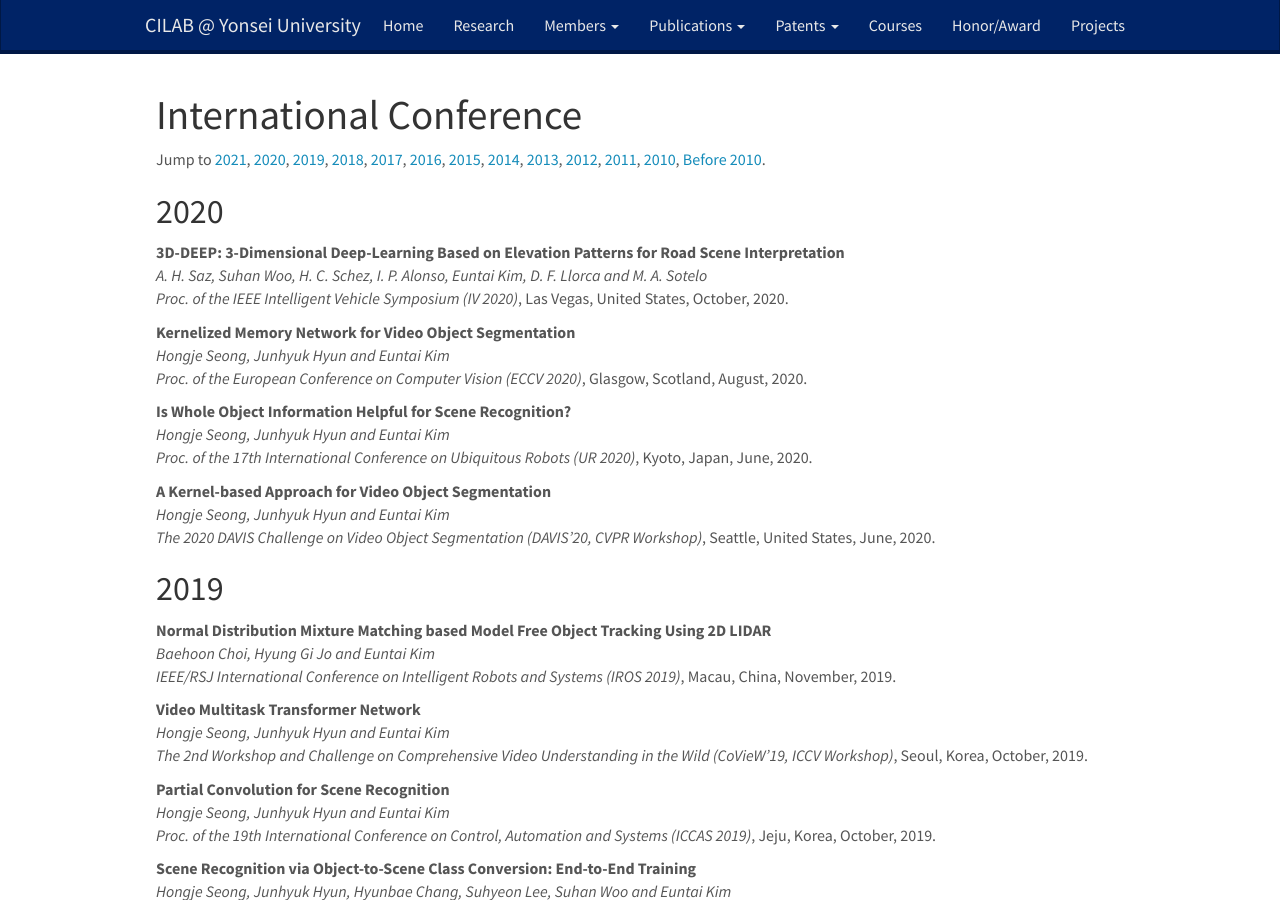
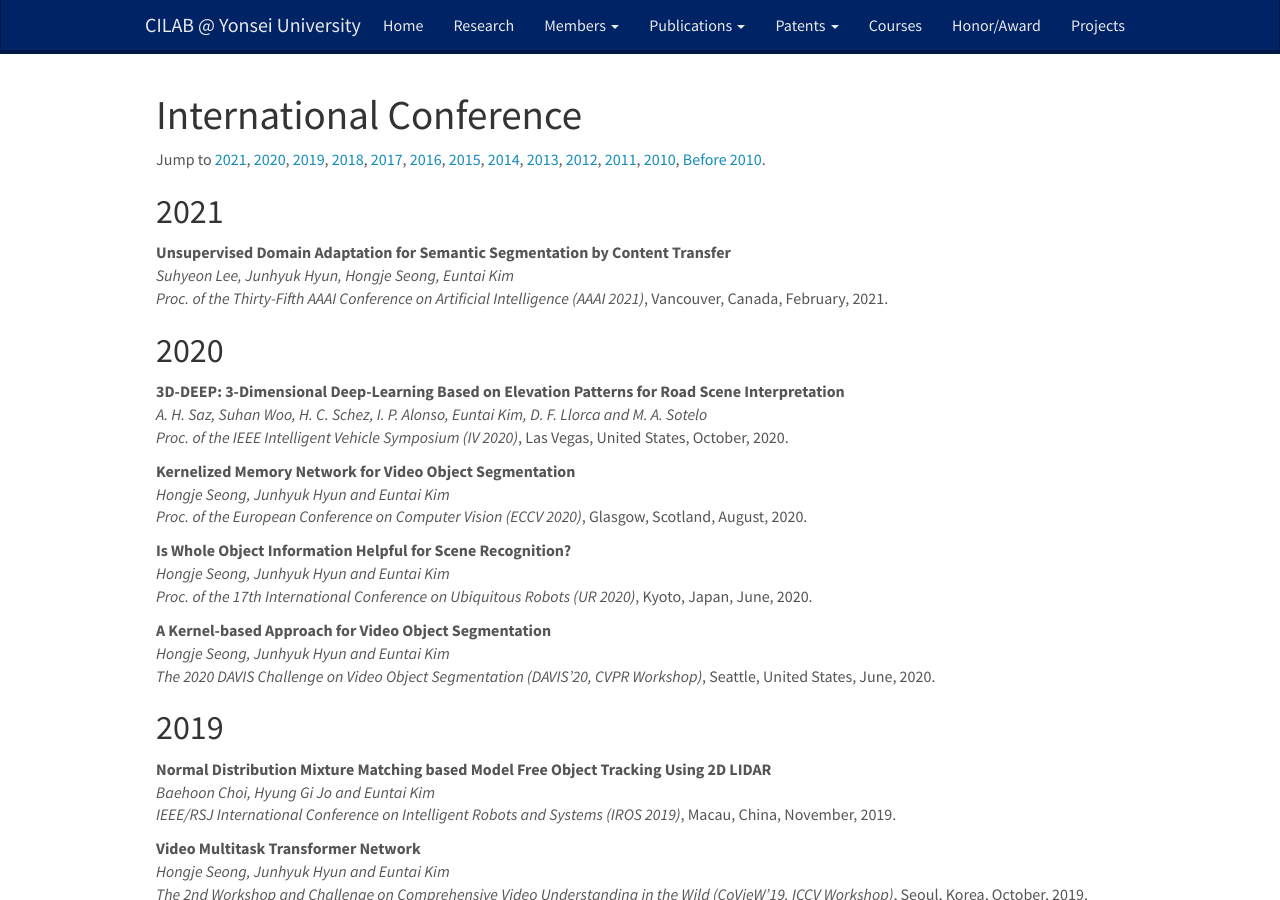
Before and after one commit to won4113/cilab-yonsei.github.io, a Jekyll site: the page built from _pages/int_conference.md, in a window 1280 px wide and 900 px high. Built offline with Jekyll 4.4.1, drawn with Linux system fonts in a browser that asks for light colours; nearby versions of some CDN libraries.

Commit message:
20.12.03
20.12.03
3 changes

```diff
--- a/_data/news.yml
+++ b/_data/news.yml
@@ -1,3 +1,6 @@
+- category: PUBLICATIONS
+  date: 02. Dec. 2020
+  headline: A paper about unsupervised domain adaptation for semantic segmentation has been accepted to AAAI 2021.
 - category: AWARDS
   date: 15. Oct. 2020
   headline: Prof. Kim was awarded Ko Myoung-Sam prize from ICROS.
--- a/_data/publications/int_conference_list.yml
+++ b/_data/publications/int_conference_list.yml
@@ -7,7 +7,15 @@
 #  vol:
 #  page:
 #  description:
-
+  #2020
+- title: "Unsupervised Domain Adaptation for Semantic Segmentation by Content Transfer"
+  authors:
+    Suhyeon Lee, Junhyuk Hyun, Hongje Seong, Euntai Kim
+  conference: Proc. of the Thirty-Fifth AAAI Conference on Artificial Intelligence (AAAI 2021)
+  year: 2021
+  month: February
+  venue: Vancouver, Canada
+  description: ""
 - title: "3D-DEEP: 3-Dimensional Deep-Learning Based on Elevation Patterns for Road Scene Interpretation"
   authors:
     A. H. Saz, Suhan Woo, H. C. Schez, I. P. Alonso, Euntai Kim, D. F. Llorca and M. A. Sotelo  #저자 모름
@@ -25,8 +33,8 @@
   year: 2020
   month: August
   venue: Glasgow, Scotland
-  vol:
-  page:
+  vol: 12367
+  page: 629-645
   description: ""
 - title: Is Whole Object Information Helpful for Scene Recognition?
   authors:
```
Also changed, not shown: 1 other file.
